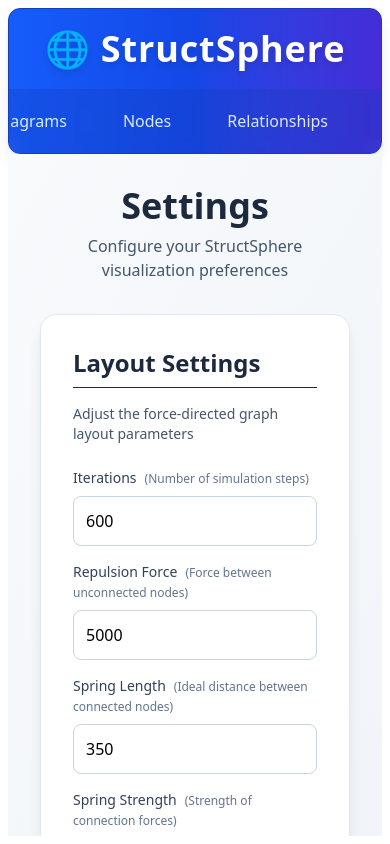
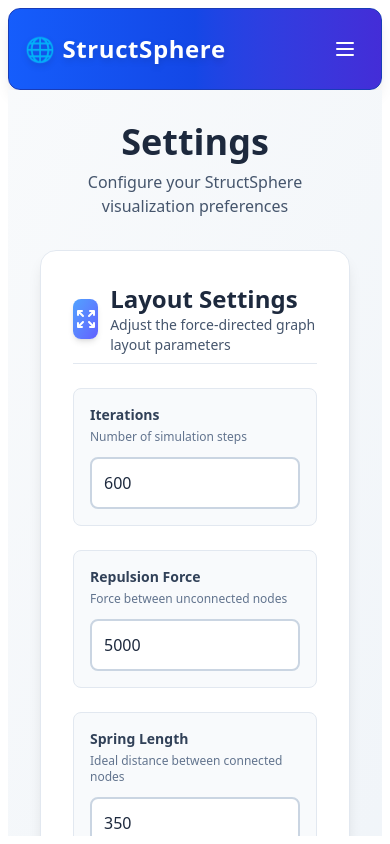
Before and after one commit to Junale/StructSphere, a React (Vite) app: page /#/settings in a window 390 px wide. Built offline with nearby package versions, Linux system fonts and the light colour scheme.

Commit message:
feat: implement responsive mobile navigation and toggle functionality in NavBar

```diff
--- a/src/NavBar.tsx
+++ b/src/NavBar.tsx
@@ -1,14 +1,60 @@
+import { useState } from "react";
 import StyledNavLink from "./StyledNavLink";
 
 const NavBar = () => {
+	const [isMenuOpen, setIsMenuOpen] = useState(false);
+
+	const toggleMenu = () => {
+		setIsMenuOpen(!isMenuOpen);
+	};
+
+	const closeMenu = () => {
+		setIsMenuOpen(false);
+	};
+
 	return (
 		<div className="flex flex-col items-center justify-center w-full bg-gradient-to-r from-blue-600 via-blue-700 to-indigo-700 shadow-lg rounded-xl border border-blue-800 overflow-hidden">
-			<div className="flex items-center justify-center py-5">
-				<h1 className="text-4xl font-extrabold text-white tracking-wide drop-shadow-md">
+			<div className="flex items-center justify-between w-full px-4 md:px-8 py-5">
+				<h1 className="text-2xl md:text-4xl font-extrabold text-white tracking-wide drop-shadow-md">
 					🌐 StructSphere
 				</h1>
+
+				{/* Mobile menu button */}
+				<button
+					type="button"
+					onClick={toggleMenu}
+					className="md:hidden p-2 rounded-lg text-white hover:bg-blue-600/50 transition-colors"
+					aria-label="Toggle menu"
+					aria-expanded={isMenuOpen}
+				>
+					<svg
+						className="w-6 h-6"
+						fill="none"
+						stroke="currentColor"
+						viewBox="0 0 24 24"
+						aria-hidden="true"
+					>
+						{isMenuOpen ? (
+							<path
+								strokeLinecap="round"
+								strokeLinejoin="round"
+								strokeWidth={2}
+								d="M6 18L18 6M6 6l12 12"
+							/>
+						) : (
+							<path
+								strokeLinecap="round"
+								strokeLinejoin="round"
+								strokeWidth={2}
+								d="M4 6h16M4 12h16M4 18h16"
+							/>
+						)}
+					</svg>
+				</button>
 			</div>
-			<nav className="flex items-center justify-center px-8 py-3 w-full gap-4 bg-blue-800/30 backdrop-blur-sm">
+
+			{/* Desktop navigation */}
+			<nav className="hidden md:flex items-center justify-center px-8 py-3 w-full gap-4 bg-blue-800/30 backdrop-blur-sm">
 				<StyledNavLink to="/" label="Home" />
 				<StyledNavLink to="/entity" label="Entities" />
 				<StyledNavLink to="/diagram" label="Diagrams" />
@@ -17,6 +63,27 @@ const NavBar = () => {
 				<StyledNavLink to="/import-export" label="Import/Export" />
 				<StyledNavLink to="/settings" label="Settings" />
 			</nav>
+
+			{/* Mobile navigation */}
+			{isMenuOpen && (
+				<nav className="md:hidden flex flex-col items-stretch w-full bg-blue-800/30 backdrop-blur-sm">
+					<StyledNavLink to="/" label="Home" onClick={closeMenu} />
+					<StyledNavLink to="/entity" label="Entities" onClick={closeMenu} />
+					<StyledNavLink to="/diagram" label="Diagrams" onClick={closeMenu} />
+					<StyledNavLink to="/node" label="Nodes" onClick={closeMenu} />
+					<StyledNavLink
+						to="/relationship"
+						label="Relationships"
+						onClick={closeMenu}
+					/>
+					<StyledNavLink
+						to="/import-export"
+						label="Import/Export"
+						onClick={closeMenu}
+					/>
+					<StyledNavLink to="/settings" label="Settings" onClick={closeMenu} />
+				</nav>
+			)}
 		</div>
 	);
 };
--- a/src/Settings/Components/SettingsDisplay.tsx
+++ b/src/Settings/Components/SettingsDisplay.tsx
@@ -6,6 +6,7 @@ import type { TSettings } from "../SettingTypes";
 const SettingsDisplay = () => {
 	const { settings, setSettings, resetSettings } = useSettings();
 	const [tempSettings, setTempSettings] = useState<TSettings>({ ...settings });
+	const [showSuccessMessage, setShowSuccessMessage] = useState(false);
 
 	useEffect(() => {
 		setTempSettings({ ...settings });
@@ -14,6 +15,8 @@ const SettingsDisplay = () => {
 	const handleSave = (event: FormEvent<HTMLFormElement>) => {
 		event.preventDefault();
 		setSettings({ ...tempSettings });
+		setShowSuccessMessage(true);
+		setTimeout(() => setShowSuccessMessage(false), 3000);
 	};
 
 	return (
@@ -27,27 +30,68 @@ const SettingsDisplay = () => {
 				</div>
 
 				<div className="bg-white rounded-2xl shadow-lg border border-slate-200 p-8 flex-1 flex flex-col ">
+					{showSuccessMessage && (
+						<div className="mb-6 bg-green-50 border border-green-200 rounded-lg p-4 flex items-center gap-3 animate-fade-in">
+							<svg
+								className="w-6 h-6 text-green-500 flex-shrink-0"
+								fill="none"
+								stroke="currentColor"
+								viewBox="0 0 24 24"
+								aria-hidden="true"
+							>
+								<path
+									strokeLinecap="round"
+									strokeLinejoin="round"
+									strokeWidth={2}
+									d="M9 12l2 2 4-4m6 2a9 9 0 11-18 0 9 9 0 0118 0z"
+								/>
+							</svg>
+							<span className="text-green-700 font-medium">
+								Settings saved successfully!
+							</span>
+						</div>
+					)}
+
 					<form onSubmit={handleSave} className="space-y-6">
-						<div>
-							<h3 className="text-2xl font-semibold mb-4 text-slate-800 border-b pb-2">
-								Layout Settings
-							</h3>
-							<p className="text-sm text-slate-600 mb-6">
-								Adjust the force-directed graph layout parameters
-							</p>
+						<div className="flex items-center gap-3 mb-2">
+							<div className="w-10 h-10 bg-gradient-to-br from-blue-400 to-indigo-500 rounded-lg flex items-center justify-center shadow-md">
+								<svg
+									className="w-6 h-6 text-white"
+									fill="none"
+									stroke="currentColor"
+									viewBox="0 0 24 24"
+									aria-hidden="true"
+								>
+									<path
+										strokeLinecap="round"
+										strokeLinejoin="round"
+										strokeWidth={2}
+										d="M4 8V4m0 0h4M4 4l5 5m11-1V4m0 0h-4m4 0l-5 5M4 16v4m0 0h4m-4 0l5-5m11 5l-5-5m5 5v-4m0 4h-4"
+									/>
+								</svg>
+							</div>
+							<div>
+								<h3 className="text-2xl font-semibold text-slate-800">
+									Layout Settings
+								</h3>
+								<p className="text-sm text-slate-600">
+									Adjust the force-directed graph layout parameters
+								</p>
+							</div>
 						</div>
+						<div className="border-b border-slate-200" />
 
-						<div className="space-y-4">
-							<div>
+						<div className="grid md:grid-cols-2 gap-6">
+							<div className="bg-slate-50 rounded-lg p-4 border border-slate-200">
 								<label
 									htmlFor="iterations"
-									className="block text-sm font-medium text-slate-700 mb-2"
+									className="block text-sm font-semibold text-slate-700 mb-1"
 								>
 									Iterations
-									<span className="text-xs font-normal text-slate-500 ml-2">
-										(Number of simulation steps)
-									</span>
 								</label>
+								<p className="text-xs text-slate-500 mb-3">
+									Number of simulation steps
+								</p>
 								<input
 									type="number"
 									id="iterations"
@@ -61,20 +105,20 @@ const SettingsDisplay = () => {
 											},
 										})
 									}
-									className="w-full border border-slate-300 rounded-lg p-3 focus:ring-2 focus:ring-blue-500 focus:border-blue-500 transition"
+									className="w-full border-2 border-slate-300 rounded-lg p-3 focus:ring-2 focus:ring-blue-500 focus:border-blue-500 transition bg-white font-medium text-slate-800"
 								/>
 							</div>
 
-							<div>
+							<div className="bg-slate-50 rounded-lg p-4 border border-slate-200">
 								<label
 									htmlFor="repulsion"
-									className="block text-sm font-medium text-slate-700 mb-2"
+									className="block text-sm font-semibold text-slate-700 mb-1"
 								>
 									Repulsion Force
-									<span className="text-xs font-normal text-slate-500 ml-2">
-										(Force between unconnected nodes)
-									</span>
 								</label>
+								<p className="text-xs text-slate-500 mb-3">
+									Force between unconnected nodes
+								</p>
 								<input
 									type="number"
 									id="repulsion"
@@ -88,20 +132,20 @@ const SettingsDisplay = () => {
 											},
 										})
 									}
-									className="w-full border border-slate-300 rounded-lg p-3 focus:ring-2 focus:ring-blue-500 focus:border-blue-500 transition"
+									className="w-full border-2 border-slate-300 rounded-lg p-3 focus:ring-2 focus:ring-blue-500 focus:border-blue-500 transition bg-white font-medium text-slate-800"
 								/>
 							</div>
 
-							<div>
+							<div className="bg-slate-50 rounded-lg p-4 border border-slate-200">
 								<label
 									htmlFor="springLength"
-									className="block text-sm font-medium text-slate-700 mb-2"
+									className="block text-sm font-semibold text-slate-700 mb-1"
 								>
 									Spring Length
-									<span className="text-xs font-normal text-slate-500 ml-2">
-										(Ideal distance between connected nodes)
-									</span>
 								</label>
+								<p className="text-xs text-slate-500 mb-3">
+									Ideal distance between connected nodes
+								</p>
 								<input
 									type="number"
 									id="springLength"
@@ -115,20 +159,20 @@ const SettingsDisplay = () => {
 											},
 										})
 									}
-									className="w-full border border-slate-300 rounded-lg p-3 focus:ring-2 focus:ring-blue-500 focus:border-blue-500 transition"
+									className="w-full border-2 border-slate-300 rounded-lg p-3 focus:ring-2 focus:ring-blue-500 focus:border-blue-500 transition bg-white font-medium text-slate-800"
 								/>
 							</div>
 
-							<div>
+							<div className="bg-slate-50 rounded-lg p-4 border border-slate-200">
 								<label
 									htmlFor="springStrength"
-									className="block text-sm font-medium text-slate-700 mb-2"
+									className="block text-sm font-semibold text-slate-700 mb-1"
 								>
 									Spring Strength
-									<span className="text-xs font-normal text-slate-500 ml-2">
-										(Strength of connection forces)
-									</span>
 								</label>
+								<p className="text-xs text-slate-500 mb-3">
+									Strength of connection forces
+								</p>
 								<input
 									type="number"
 									id="springStrength"
@@ -143,20 +187,20 @@ const SettingsDisplay = () => {
 											},
 										})
 									}
-									className="w-full border border-slate-300 rounded-lg p-3 focus:ring-2 focus:ring-blue-500 focus:border-blue-500 transition"
+									className="w-full border-2 border-slate-300 rounded-lg p-3 focus:ring-2 focus:ring-blue-500 focus:border-blue-500 transition bg-white font-medium text-slate-800"
 								/>
 							</div>
 
-							<div>
+							<div className="bg-slate-50 rounded-lg p-4 border border-slate-200">
 								<label
 									htmlFor="damping"
-									className="block text-sm font-medium text-slate-700 mb-2"
+									className="block text-sm font-semibold text-slate-700 mb-1"
 								>
 									Damping
-									<span className="text-xs font-normal text-slate-500 ml-2">
-										(Stabilization factor)
-									</span>
 								</label>
+								<p className="text-xs text-slate-500 mb-3">
+									Stabilization factor
+								</p>
 								<input
 									type="number"
 									id="damping"
@@ -171,30 +215,72 @@ const SettingsDisplay = () => {
 											},
 										})
 									}
-									className="w-full border border-slate-300 rounded-lg p-3 focus:ring-2 focus:ring-blue-500 focus:border-blue-500 transition"
+									className="w-full border-2 border-slate-300 rounded-lg p-3 focus:ring-2 focus:ring-blue-500 focus:border-blue-500 transition bg-white font-medium text-slate-800"
 								/>
 							</div>
 						</div>
 
-						<div className="flex gap-3 pt-6 border-t">
+						<div className="flex flex-wrap gap-3 pt-6 border-t border-slate-200">
 							<button
 								type="submit"
-								className="flex-1 px-6 py-3 bg-green-500 text-white font-medium rounded-lg hover:bg-green-600 transition shadow-sm hover:shadow-md cursor-pointer"
+								className="flex-1 min-w-[200px] px-6 py-3 bg-gradient-to-r from-green-500 to-emerald-500 text-white font-semibold rounded-lg hover:from-green-600 hover:to-emerald-600 transition shadow-md hover:shadow-lg transform hover:-translate-y-0.5 flex items-center justify-center gap-2"
 							>
+								<svg
+									className="w-5 h-5"
+									fill="none"
+									stroke="currentColor"
+									viewBox="0 0 24 24"
+									aria-hidden="true"
+								>
+									<path
+										strokeLinecap="round"
+										strokeLinejoin="round"
+										strokeWidth={2}
+										d="M5 13l4 4L19 7"
+									/>
+								</svg>
 								Save Changes
 							</button>
 							<button
 								type="button"
-								className="px-6 py-3 bg-slate-500 text-white font-medium rounded-lg hover:bg-slate-600 transition shadow-sm hover:shadow-md cursor-pointer"
+								className="px-6 py-3 bg-slate-500 text-white font-semibold rounded-lg hover:bg-slate-600 transition shadow-md hover:shadow-lg flex items-center justify-center gap-2"
 								onClick={() => setTempSettings({ ...settings })}
 							>
+								<svg
+									className="w-5 h-5"
+									fill="none"
+									stroke="currentColor"
+									viewBox="0 0 24 24"
+									aria-hidden="true"
+								>
+									<path
+										strokeLinecap="round"
+										strokeLinejoin="round"
+										strokeWidth={2}
+										d="M4 4v5h.582m15.356 2A8.001 8.001 0 004.582 9m0 0H9m11 11v-5h-.581m0 0a8.003 8.003 0 01-15.357-2m15.357 2H15"
+									/>
+								</svg>
 								Reset
 							</button>
 							<button
 								type="button"
-								className="px-6 py-3 bg-red-500 text-white font-medium rounded-lg hover:bg-red-600 transition shadow-sm hover:shadow-md cursor-pointer"
+								className="px-6 py-3 bg-red-500 text-white font-semibold rounded-lg hover:bg-red-600 transition shadow-md hover:shadow-lg flex items-center justify-center gap-2"
 								onClick={resetSettings}
 							>
+								<svg
+									className="w-5 h-5"
+									fill="none"
+									stroke="currentColor"
+									viewBox="0 0 24 24"
+									aria-hidden="true"
+								>
+									<path
+										strokeLinecap="round"
+										strokeLinejoin="round"
+										strokeWidth={2}
+										d="M12 9v2m0 4h.01m-6.938 4h13.856c1.54 0 2.502-1.667 1.732-3L13.732 4c-.77-1.333-2.694-1.333-3.464 0L3.34 16c-.77 1.333.192 3 1.732 3z"
+									/>
+								</svg>
 								Defaults
 							</button>
 						</div>
--- a/src/Shared/Components/ListDisplay.tsx
+++ b/src/Shared/Components/ListDisplay.tsx
@@ -62,7 +62,7 @@ const ListDisplay = ({
 					</h2>
 				</div>
 
-				<div className="flex items-center justify-between gap-4 mb-6">
+				<div className="flex items-center justify-between gap-4 mb-6 flex-wrap">
 					<ListFilterDisplay
 						itemType={itemType}
 						items={items}
--- a/src/StyledNavLink.tsx
+++ b/src/StyledNavLink.tsx
@@ -3,14 +3,16 @@ import { NavLink } from "react-router-dom";
 type props = {
 	to: string;
 	label: string;
+	onClick?: () => void;
 };
 
-const StyledNavLink = ({ to, label }: props) => {
+const StyledNavLink = ({ to, label, onClick }: props) => {
 	return (
 		<NavLink
 			to={to}
+			onClick={onClick}
 			className={({ isActive }) =>
-				`px-5 py-2 rounded-lg font-medium transition-all duration-200 ${
+				`px-5 py-3 md:py-2 md:rounded-lg font-medium transition-all duration-200 block text-center ${
 					isActive
 						? "bg-white text-blue-700 shadow-md"
 						: "text-blue-100 hover:bg-blue-600/50 hover:text-white hover:shadow-sm"
```
